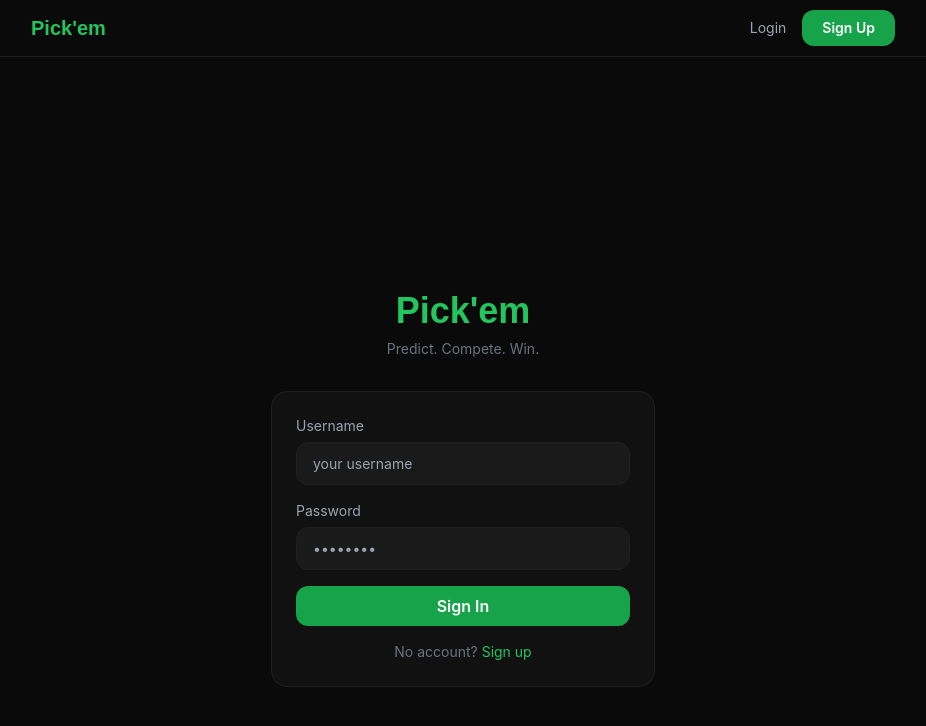
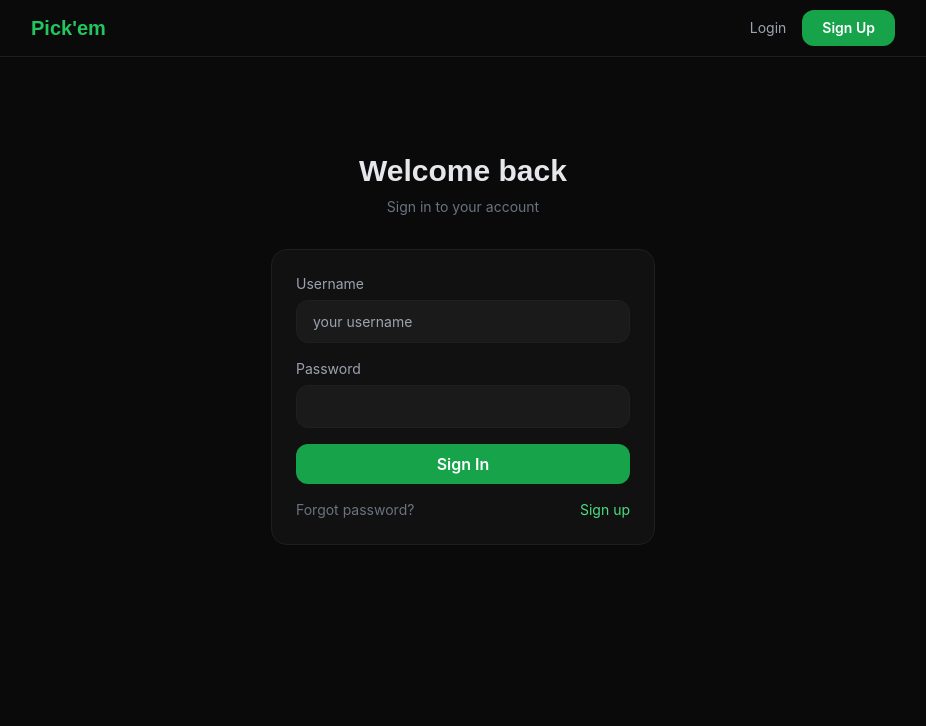
Before and after one commit to Isaiah4013290/zaylshi, a Next.js app: page /login in a window 1280 px wide. Shown: the top 726 px of the page, without its empty margins (177-1103 px from the left). Built offline with nearby package versions, Linux system fonts and the light colour scheme; no server answers.

Commit message:
Update page.tsx

```diff
--- a/app/login/page.tsx
+++ b/app/login/page.tsx
@@ -11,7 +11,7 @@ export default function LoginPage() {
   const [error, setError] = useState('')
   const [loading, setLoading] = useState(false)
 
-  const submit = async (e: React.FormEvent) => {
+  const handleSubmit = async (e: React.FormEvent) => {
     e.preventDefault()
     setLoading(true)
     setError('')
@@ -21,21 +21,18 @@ export default function LoginPage() {
       body: JSON.stringify({ username, password }),
     })
     const data = await res.json()
-    setLoading(false)
-    if (!res.ok) { setError(data.error); return }
-    if (data.needsPassword) { router.push(`/set-password?user=${data.user}`); return }
+    if (!res.ok) { setError(data.error); setLoading(false); return }
     router.push('/leagues')
   }
 
   return (
-    <div className="min-h-screen flex items-center justify-center px-4">
-      <div className="w-full max-w-sm">
+    <div className="max-w-sm mx-auto pt-16">
       <div className="text-center mb-8">
-          <h1 className="font-syne text-4xl font-bold text-green-500">Pick'em</h1>
-          <p className="text-gray-500 mt-2 text-sm">Predict. Compete. Win.</p>
+        <h1 className="font-syne text-3xl font-bold mb-2">Welcome back</h1>
+        <p className="text-gray-500 text-sm">Sign in to your account</p>
       </div>
       <div className="card p-6">
-          <form onSubmit={submit} className="space-y-4">
+        <form onSubmit={handleSubmit} className="space-y-4">
           <div>
             <label className="text-sm text-gray-400 block mb-1.5">Username</label>
             <input value={username} onChange={e => setUsername(e.target.value)}
@@ -44,16 +41,16 @@ export default function LoginPage() {
           <div>
             <label className="text-sm text-gray-400 block mb-1.5">Password</label>
             <input type="password" value={password} onChange={e => setPassword(e.target.value)}
-                className="input-field" placeholder="••••••••" />
+              className="input-field" required />
           </div>
           {error && <p className="text-red-400 text-sm">{error}</p>}
           <button type="submit" disabled={loading} className="btn-primary w-full">
             {loading ? 'Signing in...' : 'Sign In'}
           </button>
         </form>
-          <p className="text-center text-sm text-gray-500 mt-4">
-            No account? <Link href="/join" className="text-green-500 hover:text-green-400">Sign up</Link>
-          </p>
+        <div className="flex justify-between mt-4 text-sm">
+          <Link href="/forgot-password" className="text-gray-500 hover:text-white">Forgot password?</Link>
+          <Link href="/join" className="text-green-400 hover:text-green-300">Sign up</Link>
         </div>
       </div>
     </div>
```
Lines whose indentation alone changed are shown as unchanged.
